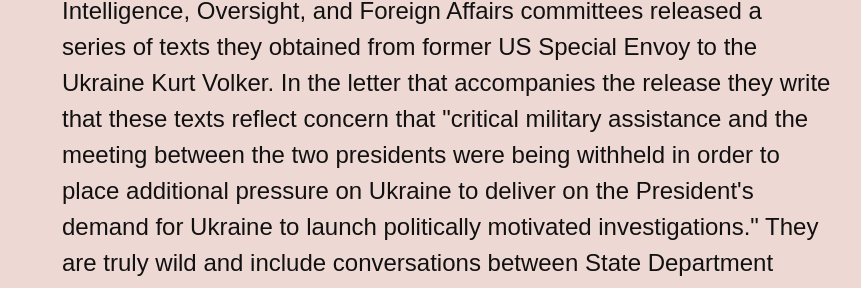
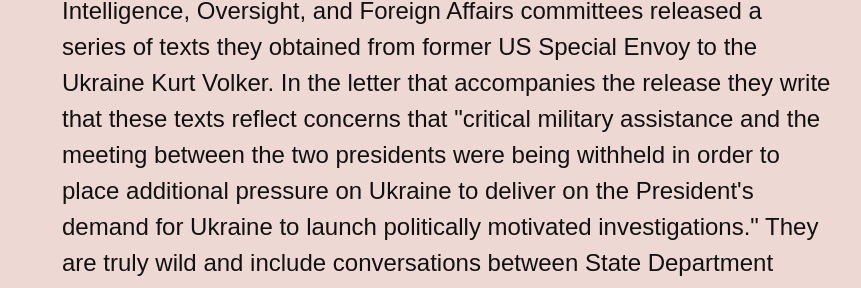
Before and after one commit to dansinker/impeachment.fyi, a Jekyll site: the page built from index.md, in a window 1280 px wide and 900 px high, scrolled down 201 px. Shown: the part 299-587 px from the top of the window, without its empty margins (268-1129 px from the left). Built offline with Jekyll 4.4.1, drawn with Linux system fonts in a browser that asks for light colours; nearby versions of some CDN libraries; some web fonts are replaced; comment, search, counter and statistics services are not loaded; some of the changed text lies outside the part shown.

Commit message:
a fucking typo

```diff
--- a/_data/news.yml
+++ b/_data/news.yml
@@ -2,7 +2,7 @@ news:
 - date: 2019-10-03
   yesterday: This week's impeachment news has been largely defined by <a href="ttps://www.cnn.com/2019/09/27/politics/pompeo-congressional-subpoena-ukraine/index.html">legal wrangling</a> and issuing statements to the press by both <a href="https://www.huffpost.com/entry/cnn-trump-bullshit-vulgarity_n_5d94dea1e4b0ac3cddb27d0e?guccounter=1&guce_referrer=aHR0cHM6Ly93d3cuZ29vZ2xlLmNvbS8&guce_referrer_sig=AQAAALXA_r29kaLfKOszR71iz8XBQhQluFvati-BG3gNQ5Bqve8H19kTTrOSBZ4zuJpKpj3bHKFg9mTPHYd5YLtyLi27XQjwojbFiSXicwsZOYovBWZtZhdDzujp9pq8nb8aMhgcAbHU17o7aA-U6m-I4naHA25XDthdcUSQmW3zN-AM">the President</a> and <a href="https://abcnews.go.com/Politics/fooling-house-democrat-leading-impeachment-probe/story?id=66004383">the Democrats</a>. The presidents statements have been <a href="https://www.cnn.com/2019/10/02/politics/president-donald-trump-impeachment-democrats-pompeo/index.html">far more inflamatory</a>, and the Democrats have been firing back with <a href="https://www.nytimes.com/2019/10/02/us/politics/impeachment-white-house-subpoena.html?action=click&module=Top%20Stories&pgtype=Homepage">legal threats</a>. It's been a long week.
   todays:
-  - item: LATE UPDATE—Late Thursday night, the three chairs of the House Intelligence, Oversight, and Foreign Affairs committees released a series of texts they obtained from former US Special Envoy to the Ukraine Kurt Volker. In the letter that accompanies the release they write that these texts reflect concern that "critical military assistance and the meeting between the two presidents were being withheld in order to place additional pressure on Ukraine to deliver on the President's demand for Ukraine to launch politically motivated investigations." They are truly wild and include conversations between State Department officials that largely corroborate and add further context to the whistleblower's report. As Bill Taylor, the Charge d'Affaires (the acting ambassador, essentially) at the US Embassy in Ukraine asks in one of the texts, "Are we now saying that security assistance and WH meeting are conditioned on investigations?" Yes, yes we are.
+  - item: LATE UPDATE—Late Thursday night, the three chairs of the House Intelligence, Oversight, and Foreign Affairs committees released a series of texts they obtained from former US Special Envoy to the Ukraine Kurt Volker. In the letter that accompanies the release they write that these texts reflect concerns that "critical military assistance and the meeting between the two presidents were being withheld in order to place additional pressure on Ukraine to deliver on the President's demand for Ukraine to launch politically motivated investigations." They are truly wild and include conversations between State Department officials that largely corroborate and add further context to the whistleblower's report. As Bill Taylor, the Charge d'Affaires (the acting ambassador, essentially) at the US Embassy in Ukraine asks in one of the texts, "Are we now saying that security assistance and WH meeting are conditioned on investigations?" Yes, yes we are.
     source: original document
     url: https://foreignaffairs.house.gov/_cache/files/5/0/50759349-fe81-4444-a990-65c92528de82/50EE8A2F1CFC493A98876200762152FC.chairmen-letter-on-state-departmnent-texts-10-03-19.pdf
   - item: Some days you try hard to come up with a lead story and some days Donald Trump stands on the White House lawn and asks Ukraine to investigate Joe Biden. And then ask China to do it too.  Ukraine "should investigate the Bidens," he said to reporters on live TV, "because how does a company that's newly formed—and all these companies—and by the way, likewise, China should start an investigation into the Bidens because what happened in China is just about as bad as what happened with Ukraine." This really happened.
```
